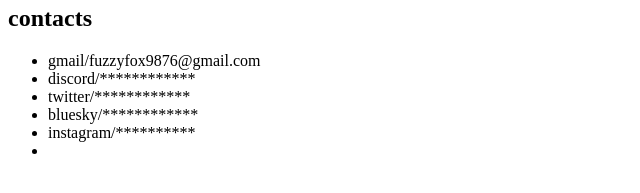
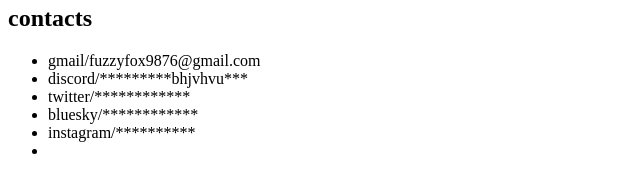
Before and after one commit to themostfluffy/first-ting-, a plain HTML site: page index.html in a window 1280 px wide. Shown: the part 481-674 px from the top of the page, 0-640 px from the left. Drawn offline with Linux system fonts and the light colour scheme.

Commit message:
Update index.html

```diff
--- a/index.html
+++ b/index.html
@@ -30,7 +30,7 @@
     <h2>contacts</h2>
     <ul>
       <li>gmail/fuzzyfox9876@gmail.com </li>
-      <li>discord/************</li>
+      <li>discord/*********bhjvhvu***</li>
       <li>twitter/************</li>
       <li>bluesky/************</li>
       <li>instagram/**********</li>
```
